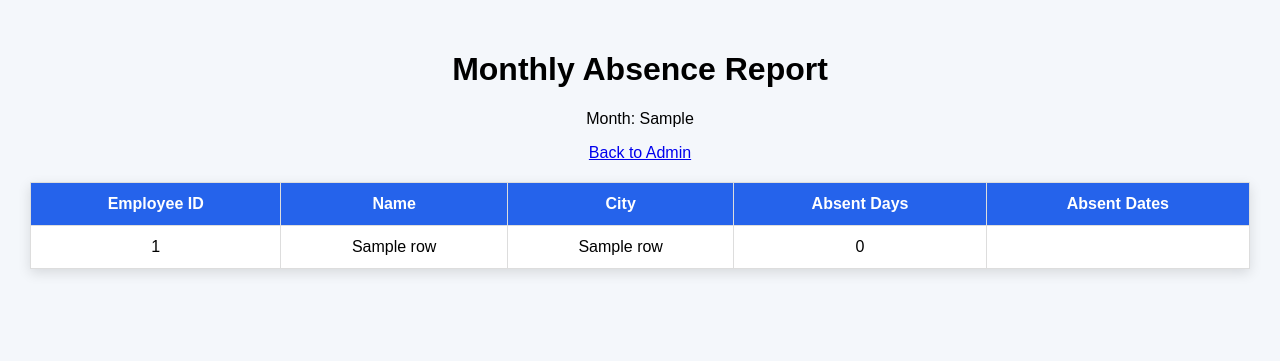
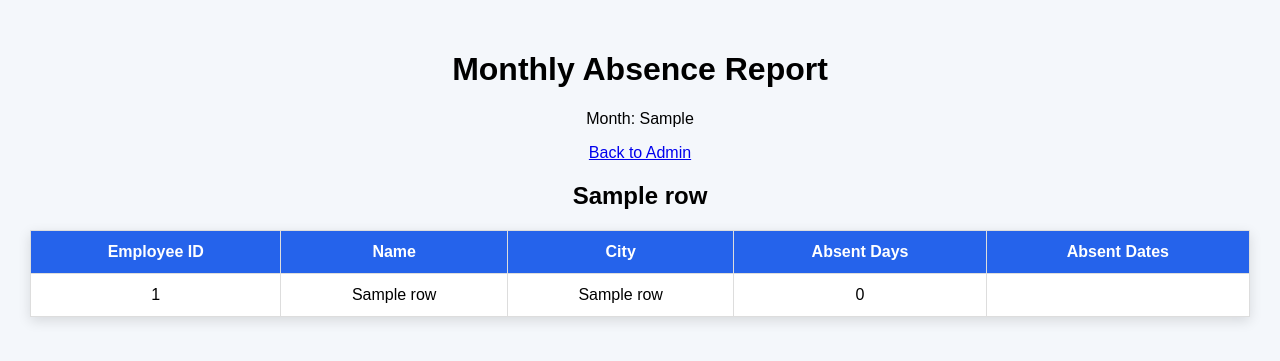
Before and after one commit to blouma/attendance-site, a Flask app: template templates/monthly_report.html in a window 1280 px wide. Shown: the top 361 px of the page. Run offline with Flask 3, Linux system fonts and the light colour scheme; the template is opened without the code that fills it: most values are stand-ins (such as "Sample title", 1, 10 or a date in 2020).

Commit message:
Enhance monthly report layout with city grouping
Refactor monthly report to group by city and add headers.

```diff
--- a/templates/monthly_report.html
+++ b/templates/monthly_report.html
@@ -9,7 +9,7 @@
             margin: 0;
             padding: 30px;
         }
-        h1 {
+        h1, h2 {
             text-align: center;
         }
         .top {
@@ -21,6 +21,7 @@
             border-collapse: collapse;
             background: white;
             box-shadow: 0 4px 12px rgba(0,0,0,0.12);
+            margin-bottom: 30px;
         }
         th, td {
             padding: 12px;
@@ -40,6 +41,14 @@
         <p><a href="/admin">Back to Admin</a></p>
     </div>
 
+    {% set ns = namespace(current_city='') %}
+    {% for row in records %}
+        {% if row[2] != ns.current_city %}
+            {% if not loop.first %}
+                </table>
+            {% endif %}
+            {% set ns.current_city = row[2] %}
+            <h2>{{ ns.current_city }}</h2>
             <table>
                 <tr>
                     <th>Employee ID</th>
@@ -48,7 +57,7 @@
                     <th>Absent Days</th>
                     <th>Absent Dates</th>
                 </tr>
-        {% for row in records %}
+        {% endif %}
         <tr>
             <td>{{ row[0] }}</td>
             <td>{{ row[1] }}</td>
@@ -56,7 +65,9 @@
             <td>{{ row[3] or 0 }}</td>
             <td>{{ row[4] or '' }}</td>
         </tr>
+        {% if loop.last %}
+            </table>
+        {% endif %}
     {% endfor %}
-    </table>
 </body>
 </html>
```
Lines whose indentation alone changed are shown as unchanged.
